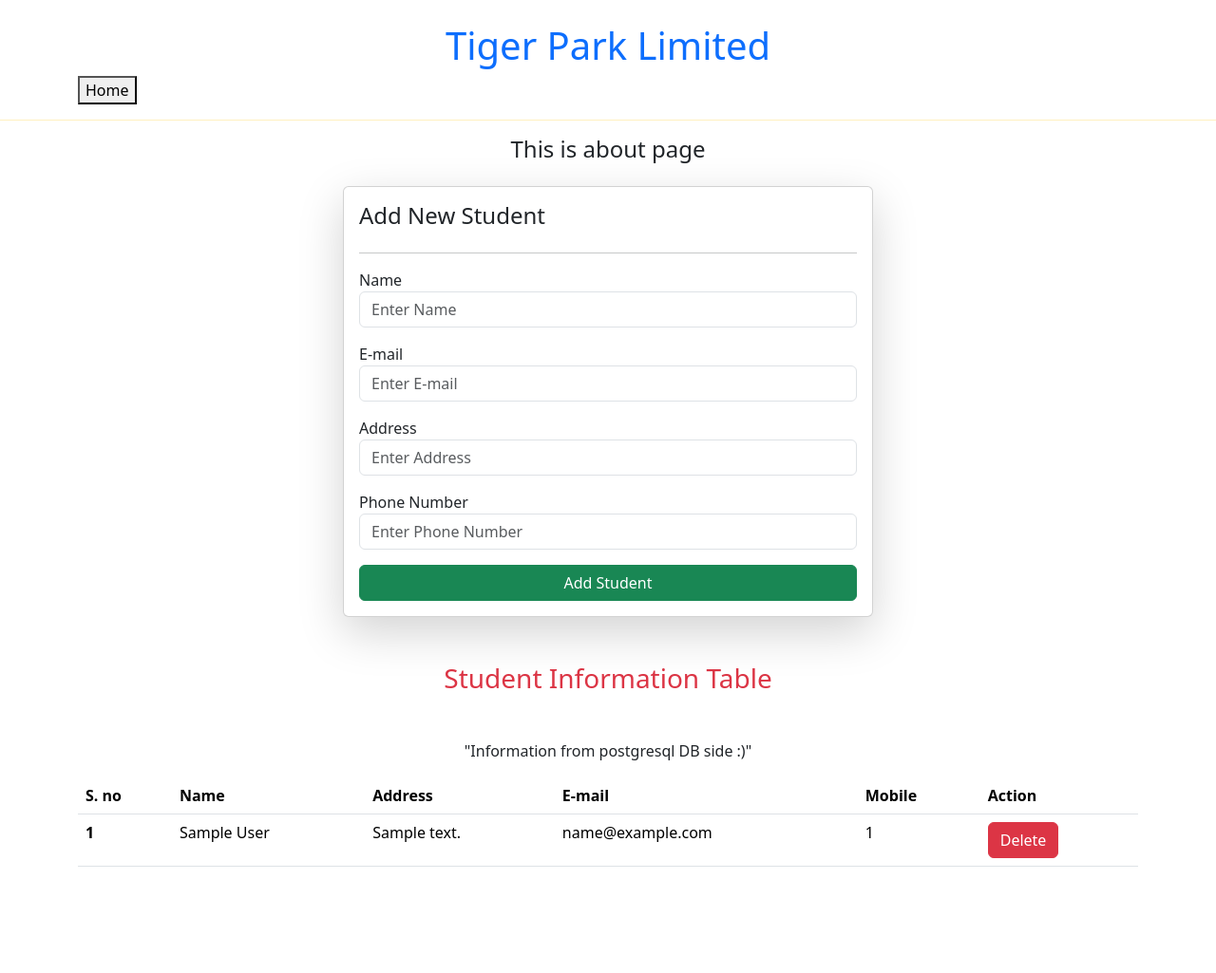
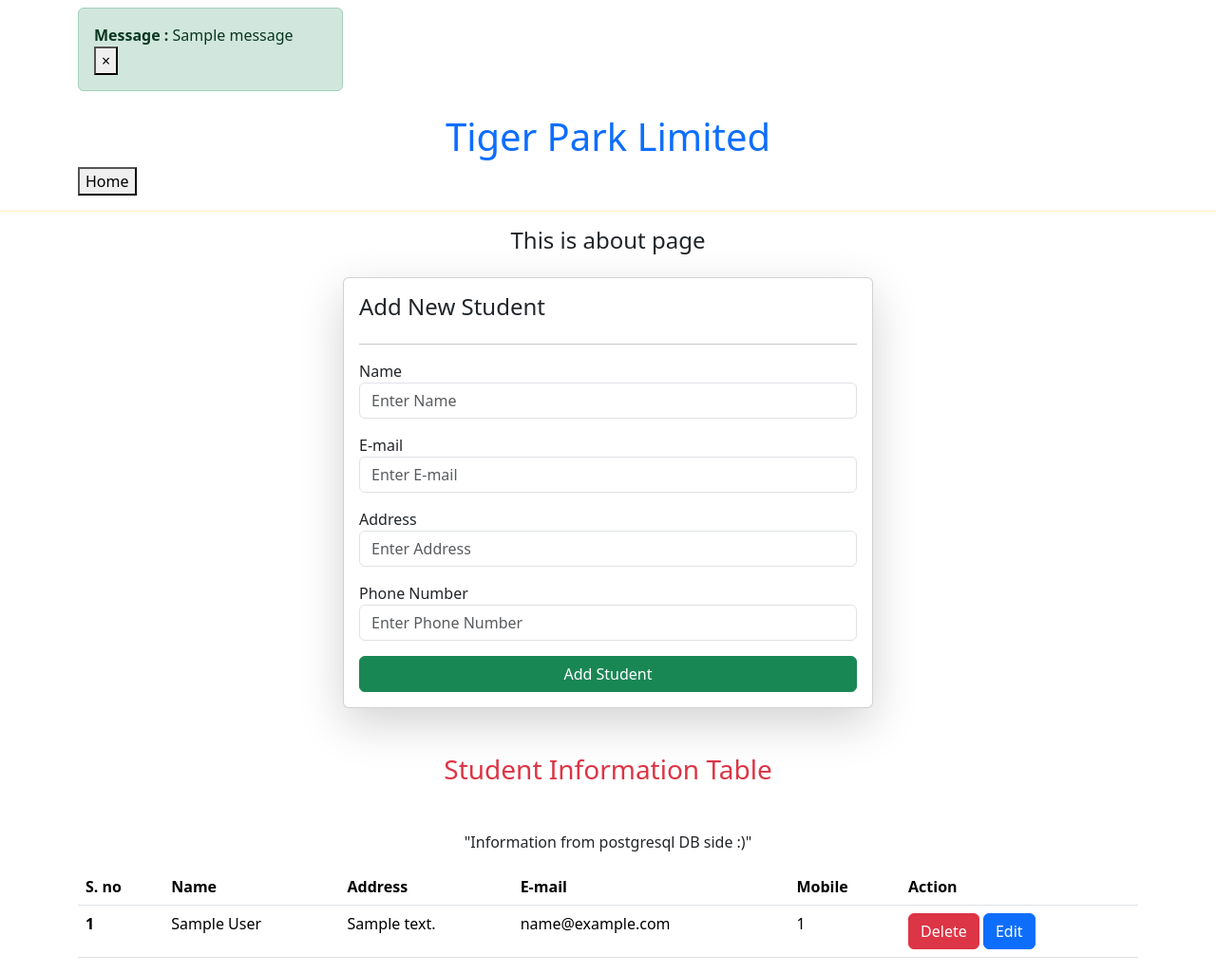
Before and after one commit to Mamun8854/django_practice, a Django app: page /about/ in a window 1280 px wide. Shown: the whole page at 95% size. Before the commit the page ends 913 px from the top, so only its background shows below. Run offline with Django 4.2, Linux system fonts and the light colour scheme; tables that the repository leaves empty hold one stand-in row (values such as "Sample post"); one stand-in notice (Sample message) is shown.

Commit message:
success message added

```diff
--- a/django_practice/settings.py
+++ b/django_practice/settings.py
@@ -11,6 +11,7 @@ https://docs.djangoproject.com/en/4.2/ref/settings/
 """
 
 from pathlib import Path
+from django.contrib.messages import constants as messages
 
 # Build paths inside the project like this: BASE_DIR / 'subdir'.
 BASE_DIR = Path(__file__).resolve().parent.parent
@@ -126,3 +127,8 @@ STATIC_URL = 'static/'
 # https://docs.djangoproject.com/en/4.2/ref/settings/#default-auto-field
 
 DEFAULT_AUTO_FIELD = 'django.db.models.BigAutoField'
+
+
+MESSAGE_TAGS = {
+    messages.ERROR : 'danger'
+}
--- a/home/templates/base.html
+++ b/home/templates/base.html
@@ -14,6 +14,21 @@
     <title>Django Home</title>
 </head>
 <body>
+
+  <!-- alert message  -->
+  <div class="container">
+    {% for message in messages %}
+    <div class="alert alert-{{message.tags}} alert-dismissible fade show mt-2 w-25" role="alert">
+      <strong>Message : </strong> {{message}}
+      <button type="button" class="close" data-dismiss="alert" aria-label="Close">
+        <span aria-hidden="true">&times;</span>
+      </button>
+    </div>
+    {% endfor %}
+  </div>
+
+
+
   {% block start %}
 
   {% endblock %}
--- a/home/templates/home/about.html
+++ b/home/templates/home/about.html
@@ -61,7 +61,10 @@
             <td>{{student.address}}</td>
             <td>{{student.email}}</td>
             <td>{{student.mobile}}</td>
-            <td><a class="btn btn-danger" href="/delete-student/{{student.id}}">Delete</a></td>
+            <td>
+                <a class="btn btn-danger" href="/delete-student/{{student.id}}">Delete</a>
+                <a class="btn btn-primary" href="">Edit</a>
+            </td>
 
 
           </tr>
--- a/home/views.py
+++ b/home/views.py
@@ -1,7 +1,7 @@
 from django.shortcuts import render,redirect
 from django.http import HttpResponse
 from .models import *
-from .models import Student
+from django.contrib import messages
 
 def home(request):
     student_info = [
@@ -29,6 +29,7 @@ def about(request):
             address = student_address,
             mobile=student_mobile,
         )
+        messages.success(request, "Student added successfuly!")
         return redirect("/about")
 
     all_students= Student.objects.all()
```
